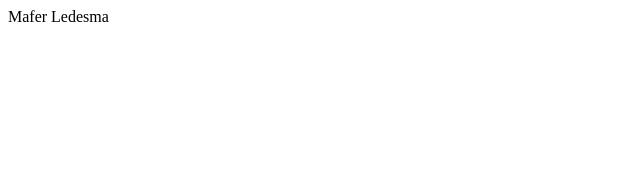
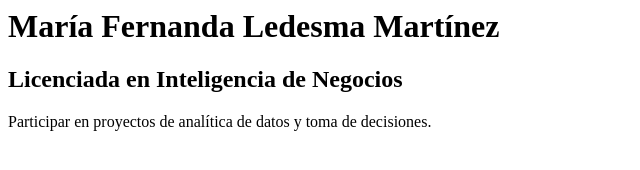
Before and after one commit to MaferLedmar/MaferLedmar.github.io, a plain HTML site: page index.html in a window 1280 px wide. Shown: the whole page, without its empty margins (0-640 px from the left). Drawn offline with Linux system fonts and the light colour scheme.

Commit message:
agregue tipo de letra, objetivo #1

```diff
--- a/index.html
+++ b/index.html
@@ -1,5 +1,13 @@
 <html>
 <body>
-Mafer Ledesma
+
+<h1>María Fernanda Ledesma Martínez</h1>
+
+<h2>Licenciada en Inteligencia de Negocios</h2>
+
+<p>
+Participar en proyectos de analítica de datos y toma de decisiones.
+</p>
+
 <body>
 </html>
```
